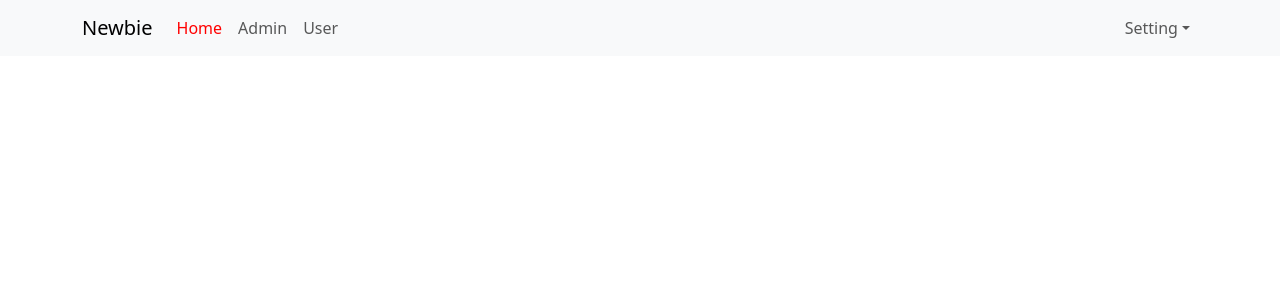
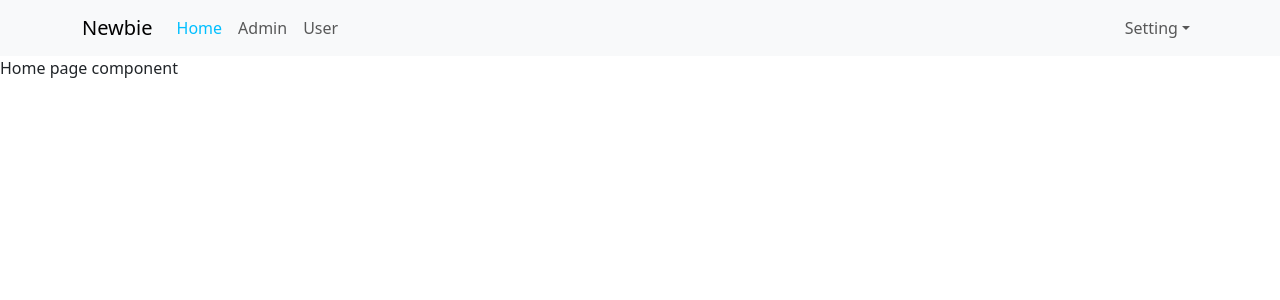
Before and after one commit to NguyenBongQuyen/react, a React (Create React App) app: page / in a window 1280 px wide. Shown: the top 300 px of the page. Built offline with nearby package versions, Linux system fonts and the light colour scheme.

Commit message:
51. Index Routes

```diff
--- a/src/App.scss
+++ b/src/App.scss
@@ -13,7 +13,7 @@
     .navbar-nav {
       .nav-link {
         &.active {   //&: nói lên nav-link và active cùng cấp
-          color: red;
+          color: #00bfff;
         }
       }
     }
--- a/src/components/Header/Header.js
+++ b/src/components/Header/Header.js
@@ -8,7 +8,8 @@
   return (
     <Navbar bg="light" expand="lg">
         <Container>
-            <Navbar.Brand href="#home">Newbie</Navbar.Brand>
+            {/* <Navbar.Brand href="#home">Newbie</Navbar.Brand> */}
+            <NavLink to={'/'} className='navbar-brand'>Newbie</NavLink>
             <Navbar.Toggle aria-controls="basic-navbar-nav" />
             <Navbar.Collapse id="basic-navbar-nav">
                 <Nav className="me-auto">
@@ -21,9 +22,9 @@
                 </Nav>
                 <Nav>
                     <NavDropdown title="Setting" id="basic-nav-dropdown">
-                        <NavDropdown.Item href="#action/3.1">Log in</NavDropdown.Item>
-                        <NavDropdown.Item href="#action/3.2">Log out</NavDropdown.Item>
-                        <NavDropdown.Item href="#action/3.3">Profile</NavDropdown.Item>
+                        <NavDropdown.Item>Log in</NavDropdown.Item>
+                        <NavDropdown.Item>Log out</NavDropdown.Item>
+                        <NavDropdown.Item>Profile</NavDropdown.Item>
                     </NavDropdown>
                 </Nav>
             </Navbar.Collapse>
--- /dev/null
+++ b/src/components/Home/HomePage.js
@@ -0,0 +1,9 @@
+const HomePage = (props) => {
+    return (
+        <div className="homepage-cotainer">
+            Home page component
+        </div>
+    )
+}
+
+export default HomePage;
--- a/src/index.js
+++ b/src/index.js
@@ -8,6 +8,7 @@
 import { BrowserRouter, Routes, Route } from 'react-router-dom';
 import Admin from './components/Admin/Admin';
 import User from './components/User/User';
+import HomePage from './components/Home/HomePage';
 
 const root = ReactDOM.createRoot(document.getElementById('root'));
 root.render(
@@ -16,6 +17,7 @@
     <BrowserRouter>
       <Routes>
         <Route path='/' element={<App />} >
+        <Route index element={<HomePage />} />
           <Route path='admins' element={<Admin />} />
           <Route path='users' element={<User />} />
         </Route>
```
